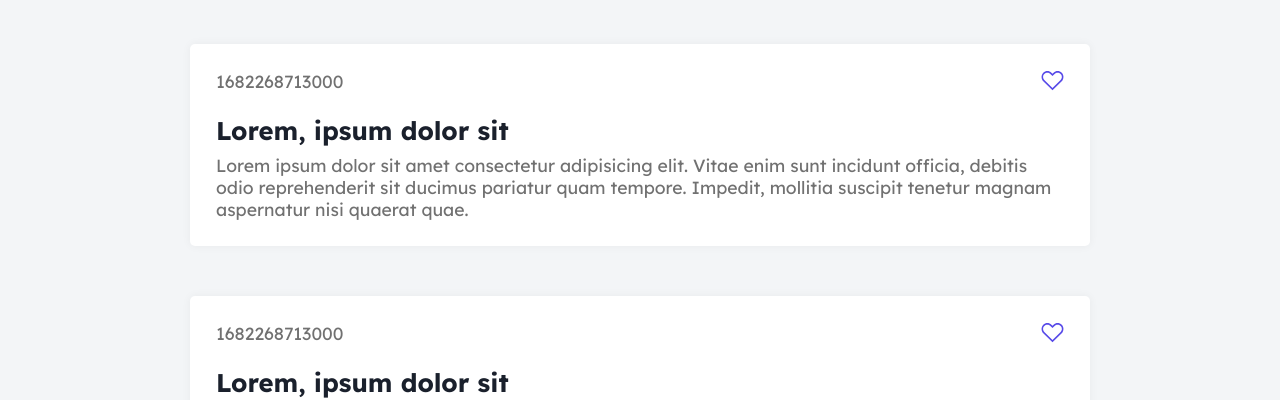
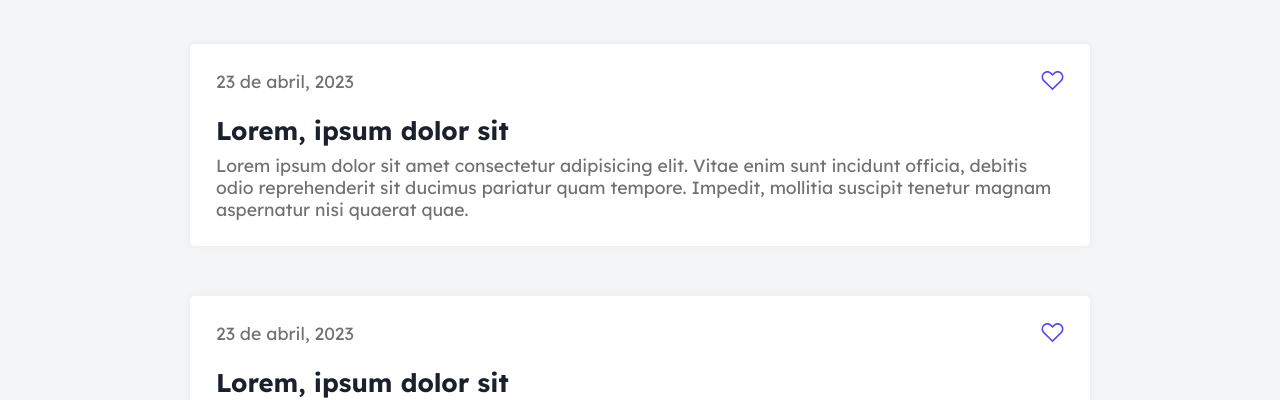
Before and after one commit to igords-goncalves/newsland-blog, a React (Vite) app: page / in a window 1280 px wide. Shown: the part 304-704 px from the top of the page. Built offline with nearby package versions, Linux system fonts and the light colour scheme.

Commit message:
Feature add a favorite icon in cards (#4)
* feat: add favorited icon

* feat: add feature that handle icon to favorite it

* style: add cursos type pointer to icon favorite

```diff
--- a/src/components/Card/index.tsx
+++ b/src/components/Card/index.tsx
@@ -1,13 +1,34 @@
+import { useState } from 'react';
+
 import './style.scss';
 import favorite from '../../assets/img/favorite-heart.svg';
+import favoriteToggled from '../../assets/img/favorite-toggled.svg';
 
 export const Card = (): JSX.Element => {
+    const [isFavorite, setIsFavorite] = useState(favorite);
+
+    const handleFavoriteIcon = (): string => {
+        setIsFavorite(isFavorite === favorite ? favoriteToggled : favorite);
+        return isFavorite;
+    };
+
+    // TODO: Provisório
+    const date = new Date();
+    const currDate = date.getDate();
+    const currMonth = date.toLocaleString('pt-BR', { month: 'long' });
+    const currYear = date.getFullYear();
+    // ============
+
     return (
         <div className="c-card">
             <header className="c-card__header u-header__flex">
-                <p className="c-card__date">{Date.now()}</p>
-                <img src={favorite} alt="" className="c-card__favorite" />
-                {/* TODO: Adiconar onClick a imagem vpara mudar a cor do icione */}
+                <p className="c-card__date">{`${currDate} de ${currMonth}, ${currYear}`}</p>
+                <img
+                    onClick={handleFavoriteIcon}
+                    src={isFavorite}
+                    alt="Coração"
+                    className="c-card__favorite"
+                />
             </header>
             <h2 className="c-card__title">Lorem, ipsum dolor sit</h2>
             {/* TODO: Acionar o title como link p/ abrir o modal da noticia */}
--- a/src/components/Card/style.scss
+++ b/src/components/Card/style.scss
@@ -18,4 +18,8 @@
         color: $color-text-light-secondary;
         font-size: 1.1em;
     }
+
+    .c-card__favorite {
+        cursor: pointer;
+    }
 }
```
Also changed, not shown: src/assets/img/favorite-toggled.svg (added).
